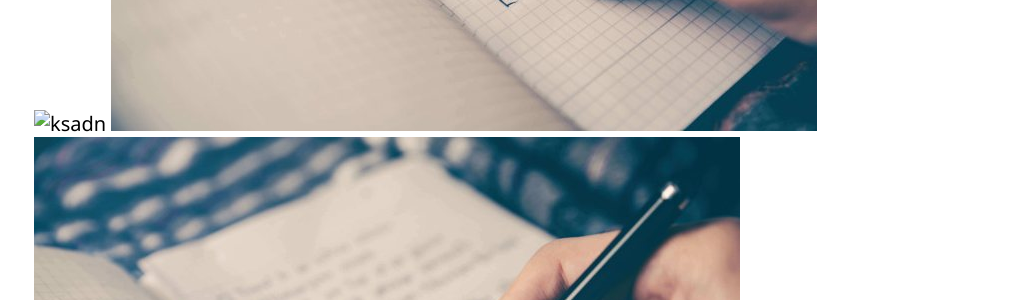
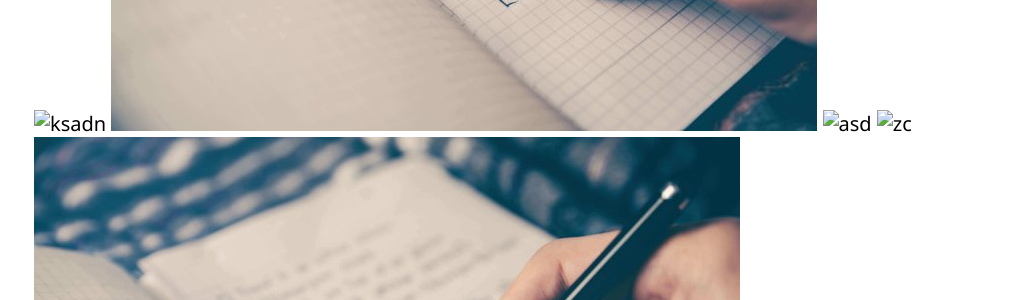
Before and after one commit to sayinathk/sayinathk.github.io, a Jekyll site: the page built from _posts/2020-02-22-Art-of-Making-Habits.md, in a window 1280 px wide. Shown: the part 448-748 px from the top of the page, without its empty margins (126-1149 px from the left). Built offline with Jekyll 4.4.1, drawn with Linux system fonts in a browser that asks for light colours.

Commit message:
Update 2020-02-22-Art-of-Making-Habits.md

```diff
--- a/_posts/2020-02-22-Art-of-Making-Habits.md
+++ b/_posts/2020-02-22-Art-of-Making-Habits.md
@@ -11,9 +11,9 @@ image: /images/habit.jpg
 ---
 ![ksadn]({{site.baseurl}}/_posts/habit(1).jpeg)
 ![tests]({{site.url}}/images/habit.jpg)
-![](images/habit.jpg)
-![](posts/habit(1).jpeg)
-![]({{site.url}}/images/habit.jpg)
+![asd](images/habit.jpg)
+![zc](posts/habit(1).jpeg)
+![qwe]({{site.url}}/images/habit.jpg)
 
 > We all know what needs to be done to make our self better but only a few of us do it and become successful.
 
```
